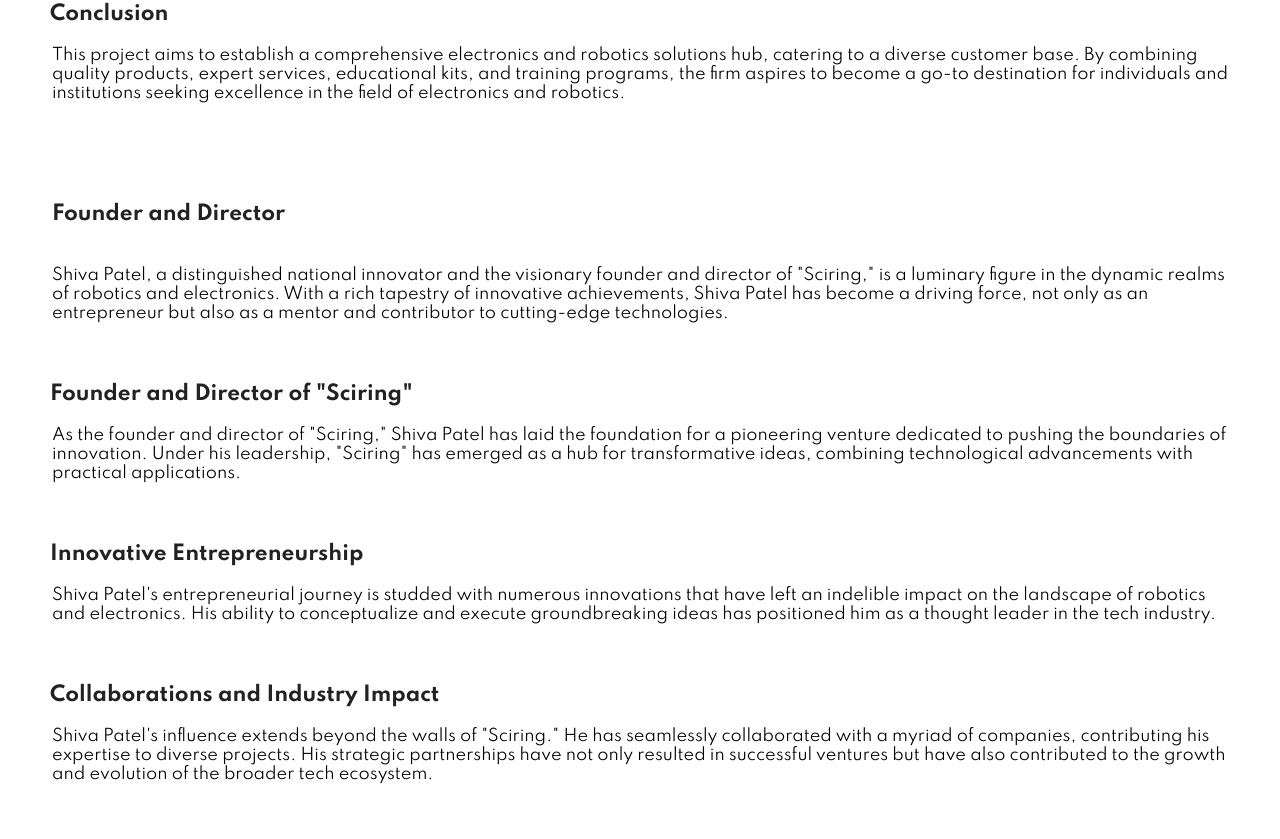
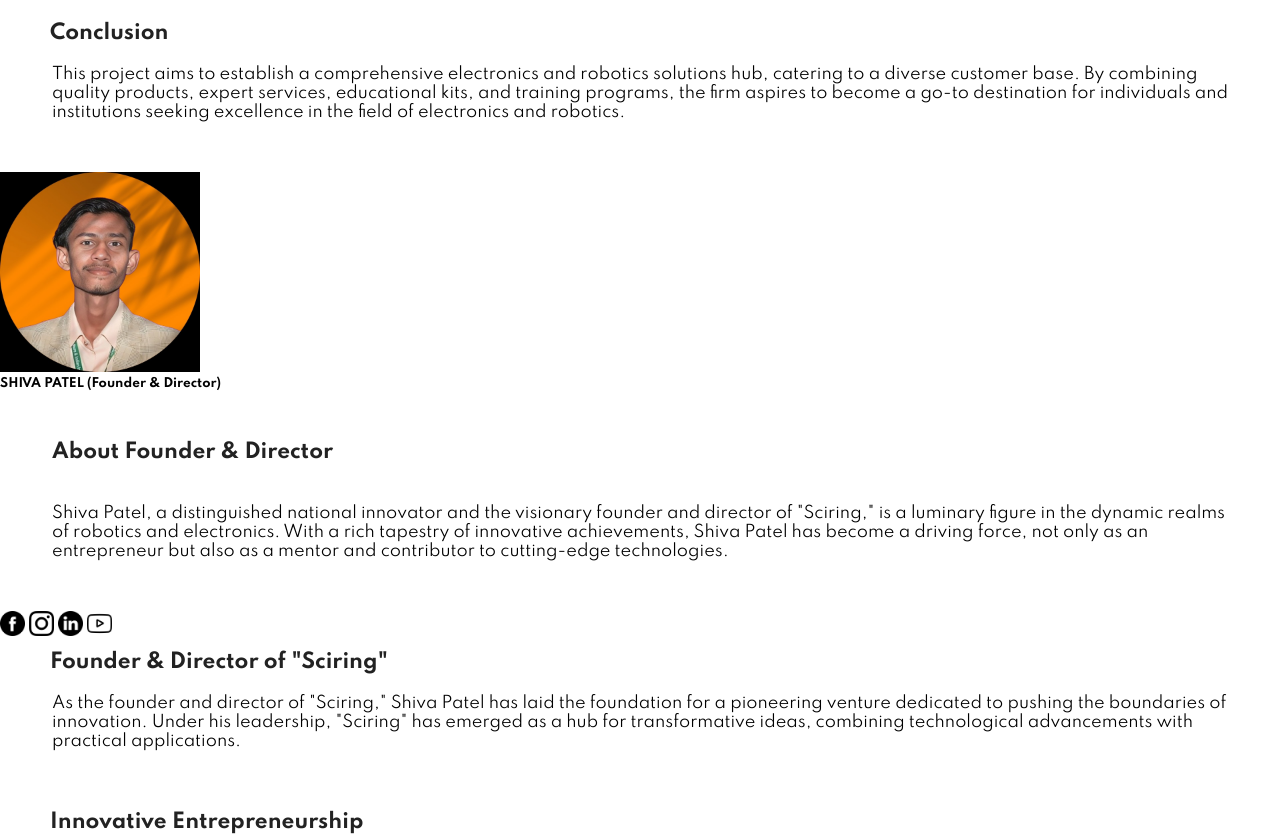
Before and after one commit to err0rgod/Sci-Ring, a plain HTML site: page index.html in a window 1280 px wide. Shown: the part 1141-1980 px from the top of the page. Drawn offline with Linux system fonts and the light colour scheme; a script that the page names is missing.

Commit message:
index.html

```diff
--- a/index.html
+++ b/index.html
@@ -35,6 +35,9 @@
         <img src="img/S1.png" width="20%" id="MainImg" alt=""><br>
 
 
+    </section>
+    <section id="mean">
+      Sci(Science) + Ring(Engeeneering)
     </section>
 
     <section id="aboutsciring">
@@ -128,9 +131,13 @@ Conduct workshops and seminars to enhance skills in
      institutions seeking excellence
     in the field of electronics and robotics.
   </section>
+  <section id="shimg">
+    <img src="img/sh1.PNg" alt="avatar" style="width:200px">
+  </section>
+  <section id="name"><h6>SHIVA PATEL  (Founder & Director)</h6></section>
 
   <section id="Founderhead">
-    <h4>Founder and Director</h4>
+    <h4> About Founder & Director</h4>
 
   </section>
   <section id="foundercont">
@@ -140,9 +147,16 @@ Conduct workshops and seminars to enhance skills in
      Shiva Patel has become a driving force,
      not only as an entrepreneur but also as a mentor and contributor to cutting-edge technologies.
   </section>
+  <section id="lgbw">
+    <a href="https://www.instagram.com/shiva_patel.official?igsh=ZHg3cjF4bm55NHZh"><img src="img/facebook1.png" alt=""  width="25px" height="25px"></a>
+    <a href="https://www.facebook.com/profile.php?id=100051476526534&mibextid=ZbWKwL"><img src="img/instagram1.png" alt=""  width="25px" height="25px"></a>
+    <a href="https://www.linkedin.com/in/shiva-patel-bb8014241?utm_source=share&utm_campaign=share_via&utm_content=profile&utm_medium=android_app"><img src="img/linkedin1.png" alt=""  width="25px" height="25px"></a>
+    <a href="https://youtube.com/@sciring?si=k6W60Y2Bjk2i2XOT"><img src="img/youtube1.png" alt="" width="25px" height="25px"></a>
+  </section>
+
 
   <section id="normalhead">
-    <h4>Founder and Director of "Sciring"</h4>
+    <h4>Founder & Director of "Sciring"</h4>
   </section>
   <section id="owercontent">
     As the founder and director of "Sciring," Shiva Patel has laid the foundation
@@ -210,7 +224,7 @@ Conduct workshops and seminars to enhance skills in
   <section id="section1">
      <footer class="section-p1">
 
-          <img class="logo" src="img/S1.png" alt="logo" width="120" height="70">
+          <img class="logo" src="img/S1.png" alt="logo" width="140" height="70">
           <h4>Contact Us</h4>
           <p><strong>Adress:</strong>31A/1 Madarpur Awadhpuri Kanpur, 208024</p>
           <p><strong>Phone:</strong>+91-8400591312</p>
```
